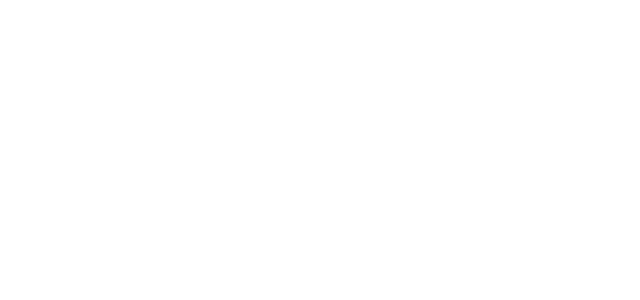
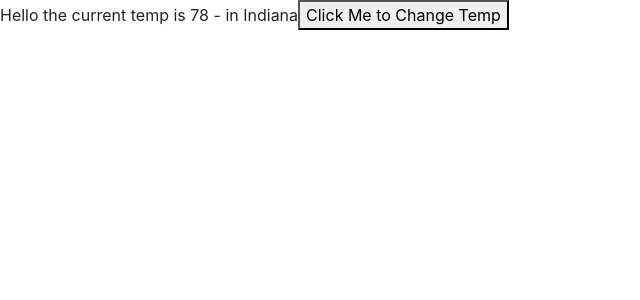
Before and after one commit to ztbaldwin14/redbadge-student-new, a React (Create React App) app in the folder red-badge-demo-ts/: page / in a window 1280 px wide. Shown: the top 300 px of the page, without its empty margins (0-640 px from the left). Built offline with nearby package versions, Linux system fonts and the light colour scheme.

Commit message:
initial commit on setState

```diff
--- a/red-badge-demo-ts/src/App.tsx
+++ b/red-badge-demo-ts/src/App.tsx
@@ -1,7 +1,10 @@
 import React from "react";
-
+import StateExample from "./components/StateExample";
 function App() {
-  return <div></div>;
+  return (
+    <div>
+      <StateExample />
+    </div>
+  );
 }
-
 export default App;
--- /dev/null
+++ b/red-badge-demo-ts/src/components/StateExample.jsx
@@ -0,0 +1,25 @@
+import React, { Component } from 'react';
+
+class StateExample extends Component{
+
+    constructor(props){
+        super(props);
+        this.state = {currentTemp: "78", location: "Indiana"};
+        // this.handleClick = this.handleClick.bind(this);
+    }
+    // handleClick(){
+    //     this.setState({currentTemp: "48"});
+    // }
+
+    handleClick = () => {
+        this.setState({ currentTemp: "25 "});
+    };
+
+    render(){
+        return (<div>Hello the current temp is {this.state.currentTemp} - in {" "} {this.state.location}
+        <button onClick={this.handleClick}>Click Me to Change Temp</button>
+        </div>
+        );
+    }
+}
+export default StateExample;
```
